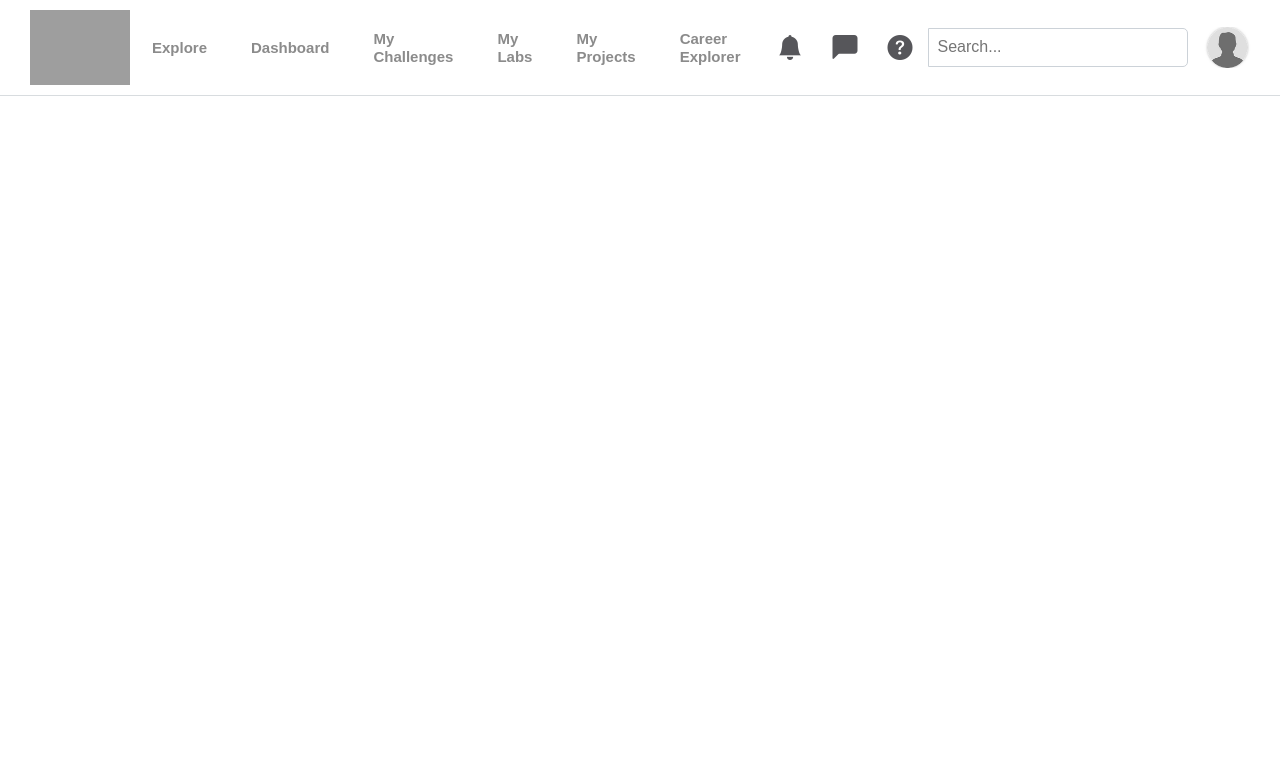
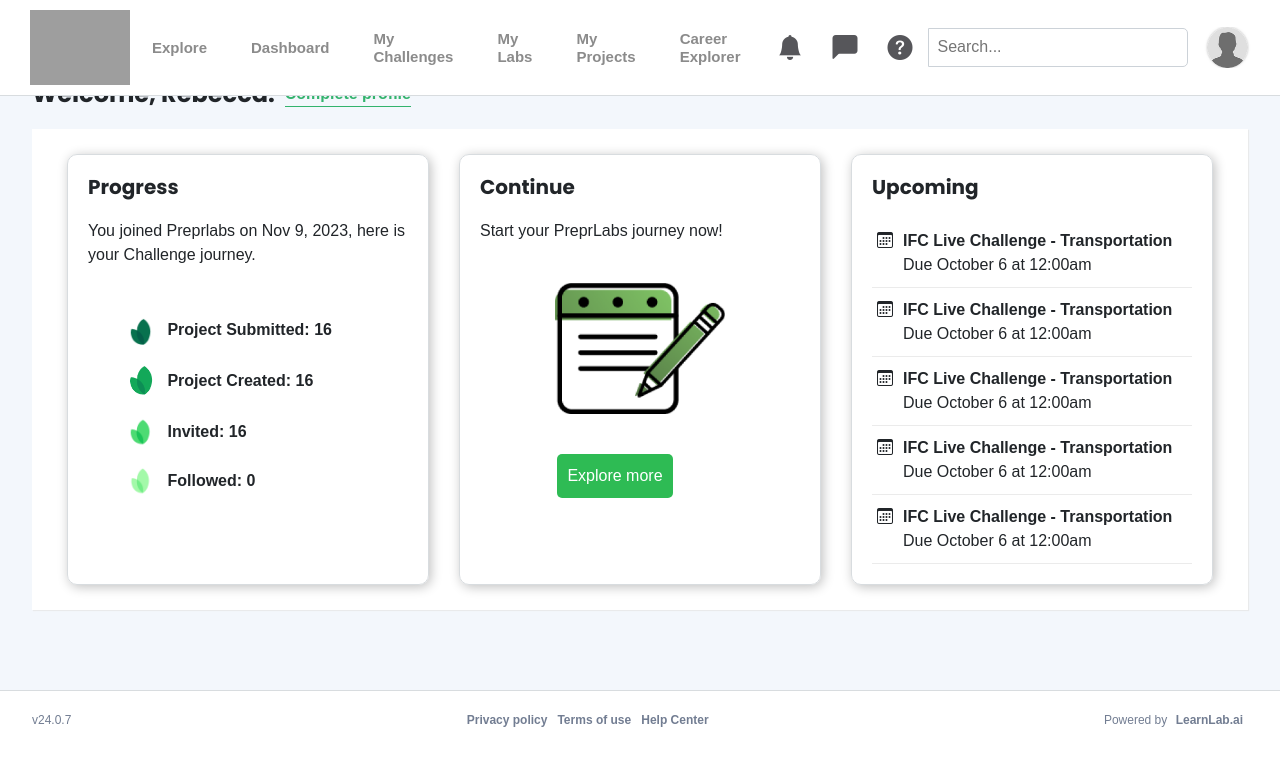
Before and after one commit to rebecca-romeo/Prepr-challenge-3, a React (Create React App) app: page / in a window 1280 px wide. Shown: the top 766 px of the page. Built offline with nearby package versions, Linux system fonts and the light colour scheme; grey boxes are pictures that could not be loaded.

Commit message:
add all component to App

```diff
--- a/src/App.js
+++ b/src/App.js
@@ -1,5 +1,6 @@
 import 'bootstrap-icons/font/bootstrap-icons.css';
 import NavBar from './components/NavBar';
+import Main from './components/Main';
 import Footer from './components/Footer';
 import './App.css';
 
@@ -7,6 +8,7 @@ function App() {
   return (
     <div className="App">
       <NavBar />
+      <Main />
       <Footer />
     </div>
   );
```
